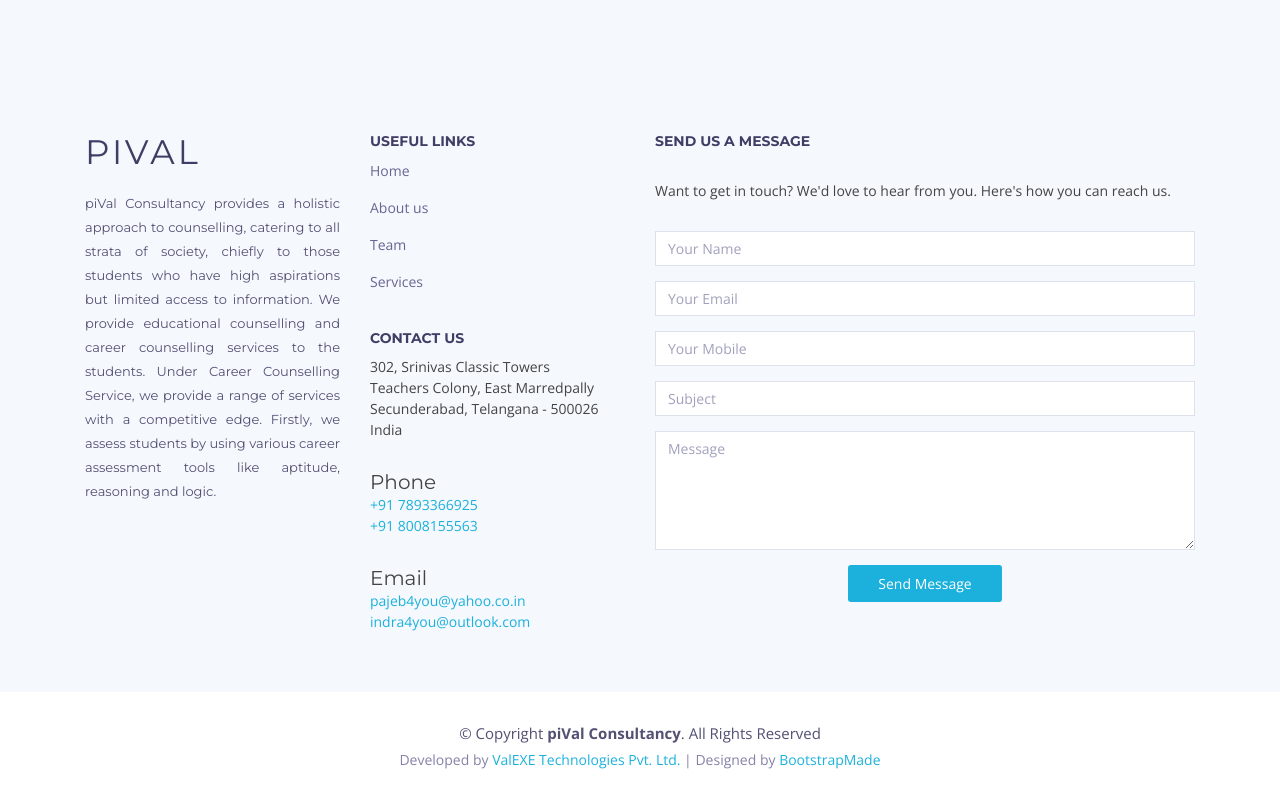
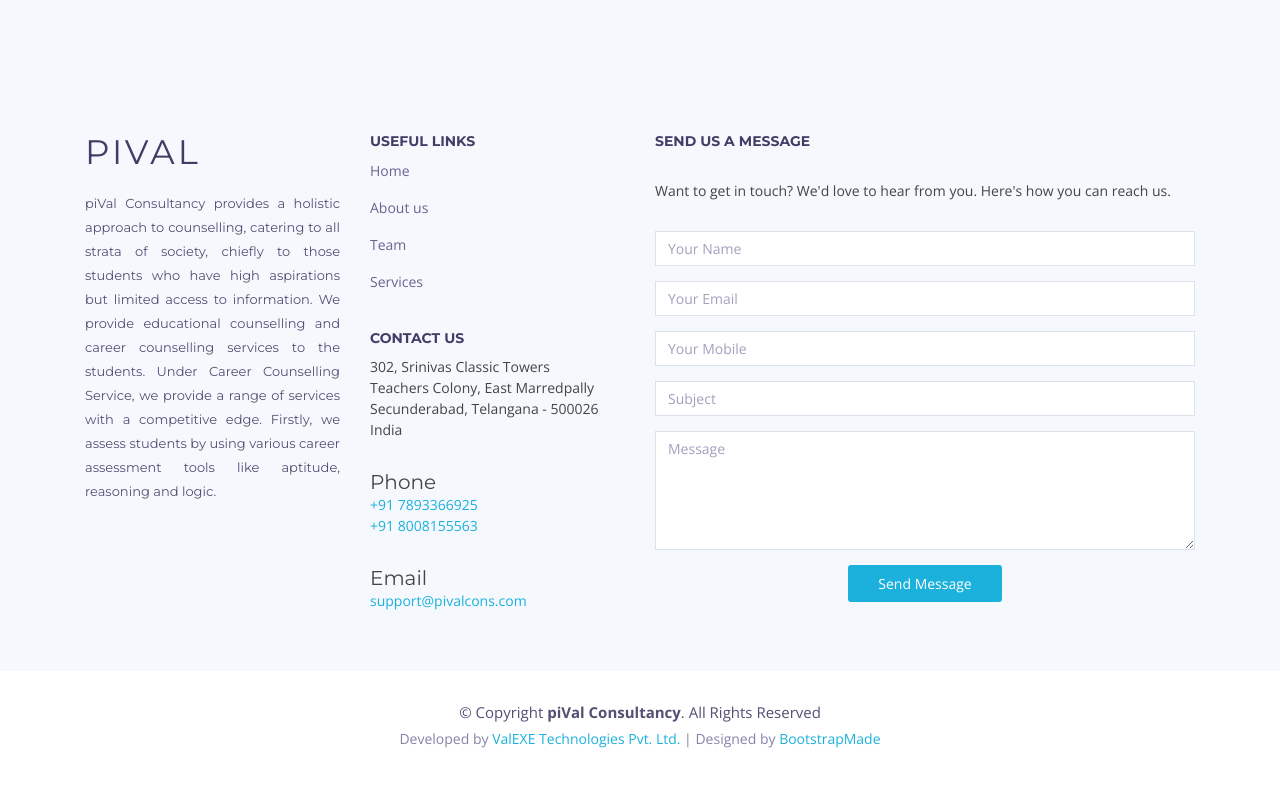
Before and after one commit to indra4you/piValCons, a plain HTML site: page index.html in a window 1280 px wide. Shown: the part 5273-6073 px from the top of the page. After the commit the page ends 6052 px from the top, so only its background shows below. Drawn offline with nearby package versions, Linux system fonts and the light colour scheme; files whose address does not match are found by name.

Commit message:
Changed email address

```diff
--- a/index.html
+++ b/index.html
@@ -44,7 +44,7 @@
           <a href="#" class="instagram"><i class="fa fa-instagram"></i></a>
           -->
           <a href="tel:+917893366925" class="twitter"><i class="fa fa-phone"></i></a>
-          <a href="mailto:pajeb4you@yahoo.co.in" class="twitter"><i class="fa fa-envelope"></i></a>
+          <a href="mailto:support@pivalcons.com" class="twitter"><i class="fa fa-envelope"></i></a>
         </div>
       </div>
     </div>
@@ -407,9 +407,7 @@
                     </p>
                     <h5 class="my-0">Email</h5>
                     <p>
-                      <a href="mailto:pajeb4you@yahoo.co.in">pajeb4you@yahoo.co.in</a>
-                      <br>
-                      <a href="mailto:indra4you@outlook.com">indra4you@outlook.com</a><br>
+                      <a href="mailto:support@pivalcons.com">support@pivalcons.com</a>
                     </p>
                   </div>
 
@@ -435,7 +433,7 @@
               <h4>Send us a message</h4>
               <p>Want to get in touch?  We'd love to hear from you.  Here's how you can reach us.</p>
               <form class="contactForm">
-                <input type="hidden" name="from" id="from" value="indra4you@outlook.com" />
+                <input type="hidden" name="from" id="from" value="support@pivalcons.com" />
                 <div class="form-group">
                   <input type="text" class="form-control" name="name" id="name" placeholder="Your Name" data-rule="minlen:4" data-msg="Please enter at least 4 chars" />
                   <div class="validation"></div>
```
